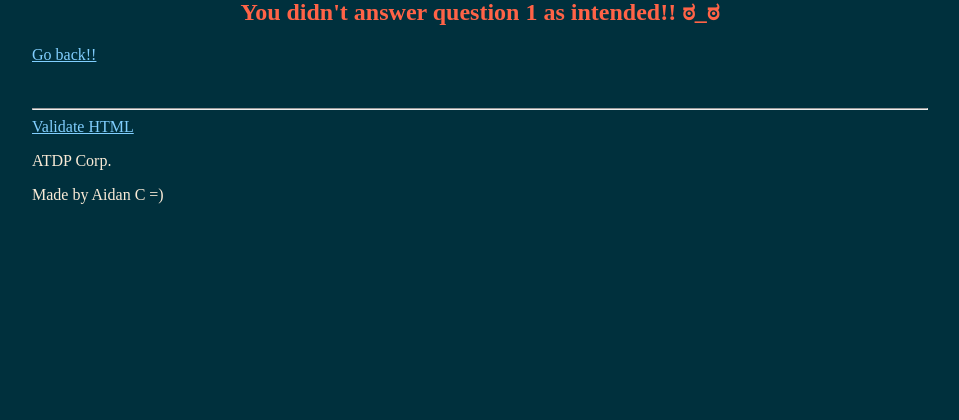
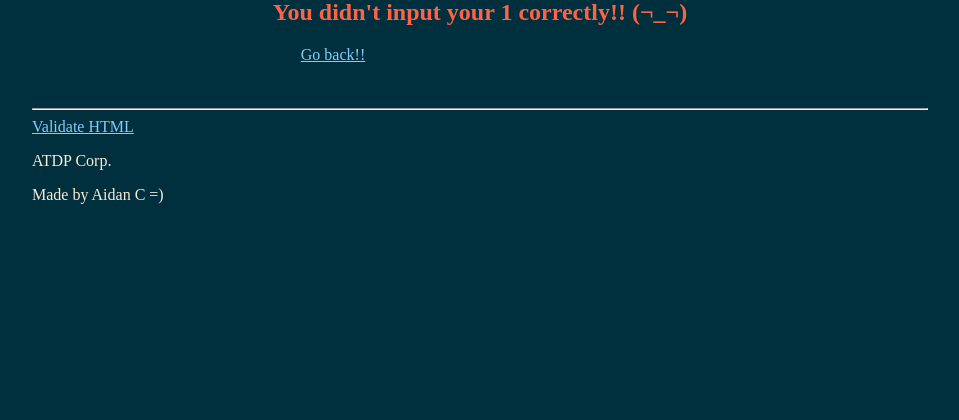
Before and after one commit to cool-mario/web-development, a PHP site: page /P1/v04.2b/results.php in a window 1280 px wide. Shown: the part 254-674 px from the top of the page, without its empty margins (160-1119 px from the left). Run offline with PHP 8.4, Linux system fonts and the light colour scheme; data that the repository does not hold is empty.

Commit message:
final touches! done!!!

```diff
--- a/P1/v04.2b/footer.php
+++ b/P1/v04.2b/footer.php
@@ -1,3 +1,4 @@
+<!-- standard footer for each page with the validate link-->
 <?php
 
 echo'
--- a/P1/v04.2b/functions.php
+++ b/P1/v04.2b/functions.php
@@ -5,7 +5,7 @@
         echo '<table>';
         echo "<tr><th>$key</th><th>$value</th></tr>";
 
-        // htemlspecialchars!!!!!!!
+        // htmlspecialchars!!!!!!!
         foreach ($thing as $key => $value) {
             echo '<tr><td>' . htmlspecialchars($key) . '</td><td>' . htmlspecialchars($value) . '</td></tr>';
         }
@@ -37,6 +37,7 @@
     // if label is a int, then it's one of the question problems
     // this makes it so that the user knows what went wrong
     function deny($label){
+        $label = htmlspecialchars($label);
         if (gettype($label) === "string"){
             echo '<h2 class="error">You didn\'t input your ' . $label . ' correctly!! (¬_¬)</h2>';
 
@@ -45,7 +46,7 @@
 
         }
         // shows a link to go back, and ends the code
-        echo '<a href="test.html">Go back!!</a>';
+        echo '<a href="test.php" class="error">Go back!!</a>';
 
         require_once("footer.php");
         die(); // die.
--- a/P1/v04.2b/results.css
+++ b/P1/v04.2b/results.css
@@ -34,12 +34,15 @@ header > * {
     display: inline-block;
     text-align: center;
 }
-header, h1, h2 {
+header, h1, h2, a {
     text-align: center;
+}
+a.error {
+    margin-left:30%;
 }
 /* a glitch!??  */
 #footerp{
-    font-size: 9999999%;
+    display:none;
 }
 /* the image that shows when you are a nerd */
 #nerdImage {
--- a/P1/v04.2b/results.php
+++ b/P1/v04.2b/results.php
@@ -7,7 +7,13 @@
     <style>
         header {
             /* the background is the user's favorite color! */
-            background-color: <?php echo htmlspecialchars($_POST["color"]);?> ;
+
+            <?php
+                // check if it exists before adding the style
+                if (isset($_POST["color"]) && $_POST["color"] != ""){
+                    echo "background-color: " . htmlspecialchars($_POST["color"]) . ";";
+                }
+            ?>
         }
     </style>
 
@@ -184,7 +190,7 @@
         echo "<h1>You are not a nerd?!!</h1>";
         echo '<img src="https://mystickermania.com/cdn/stickers/school/i-am-not-a-nerd-i-am-just-smarter-than-you-512x512.png" alt="not a nerd??" width="200">';
     } else {
-        echo "<h1>You are a $fullName[$highest] nerd!</h1>";
+        echo "<h1>You are a ". htmlspecialchars($fullName[$highest]) . " nerd!</h1>";
         echo '<img src="../nerd.jpg" alt="NERRRRD!!!" width="200" id="nerdImage">';
     }
 
--- a/P1/v04.2b/test.php
+++ b/P1/v04.2b/test.php
@@ -32,7 +32,7 @@
             <input type="text" name="name" required>
 
             <p>What's your age?</p>
-            <input type="number" name="age" required>
+            <input type="number" name="age" min="0" max="122" required>
 
             <p>Email?</p>
             <input type="email" name="email" required>
```
